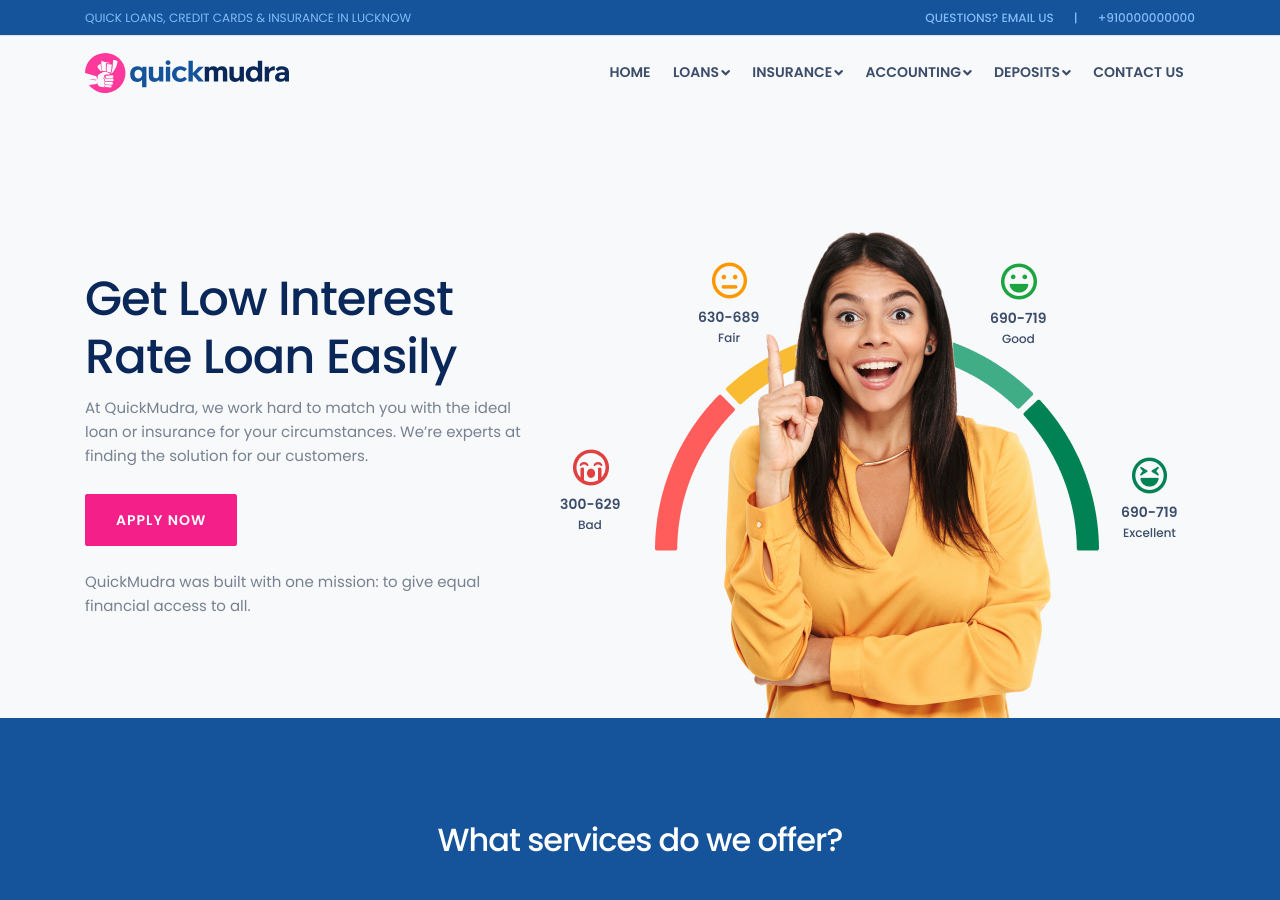
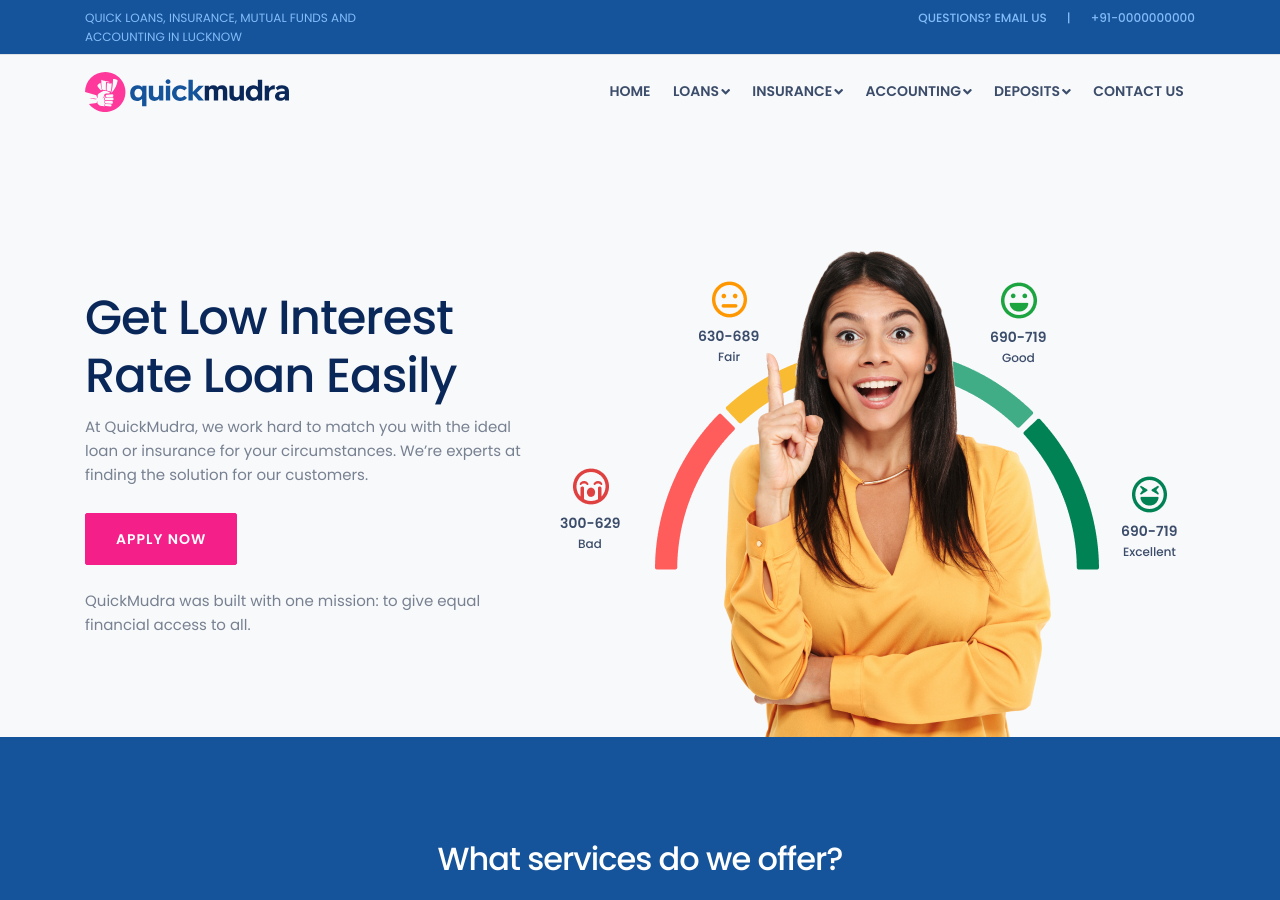
Before and after one commit to jaswinder-singh/creditme, a Jekyll site: the page built from index.html, in a window 1280 px wide and 900 px high. Built offline with Jekyll 4.4.1, drawn with Linux system fonts in a browser that asks for light colours; nearby versions of some CDN libraries; some of the changed text lies outside the part shown.

Commit message:
Update _config.yml

```diff
--- a/_config.yml
+++ b/_config.yml
@@ -1,13 +1,13 @@
 name: "QuickMudra.in"
 brand_name: "QuickMudra"
-description: "Quick Loans, Credit Cards & Insurance in Lucknow"
+description: "Quick Loans, Insurance, Mutual Funds and Accounting in Lucknow"
 
 email: "support@quickmudra.in"
-phone: "+910000000000"
+phone: "+91-0000000000"
 address: ""
 
-facebook: "http://facebook.com/jassithedude"
-twitter: "http://twitter.com/itsjaswinder"
+facebook: "http://facebook.com/"
+twitter: "http://twitter.com/"
 
 url: "https://quickmudra.in"
 
```
